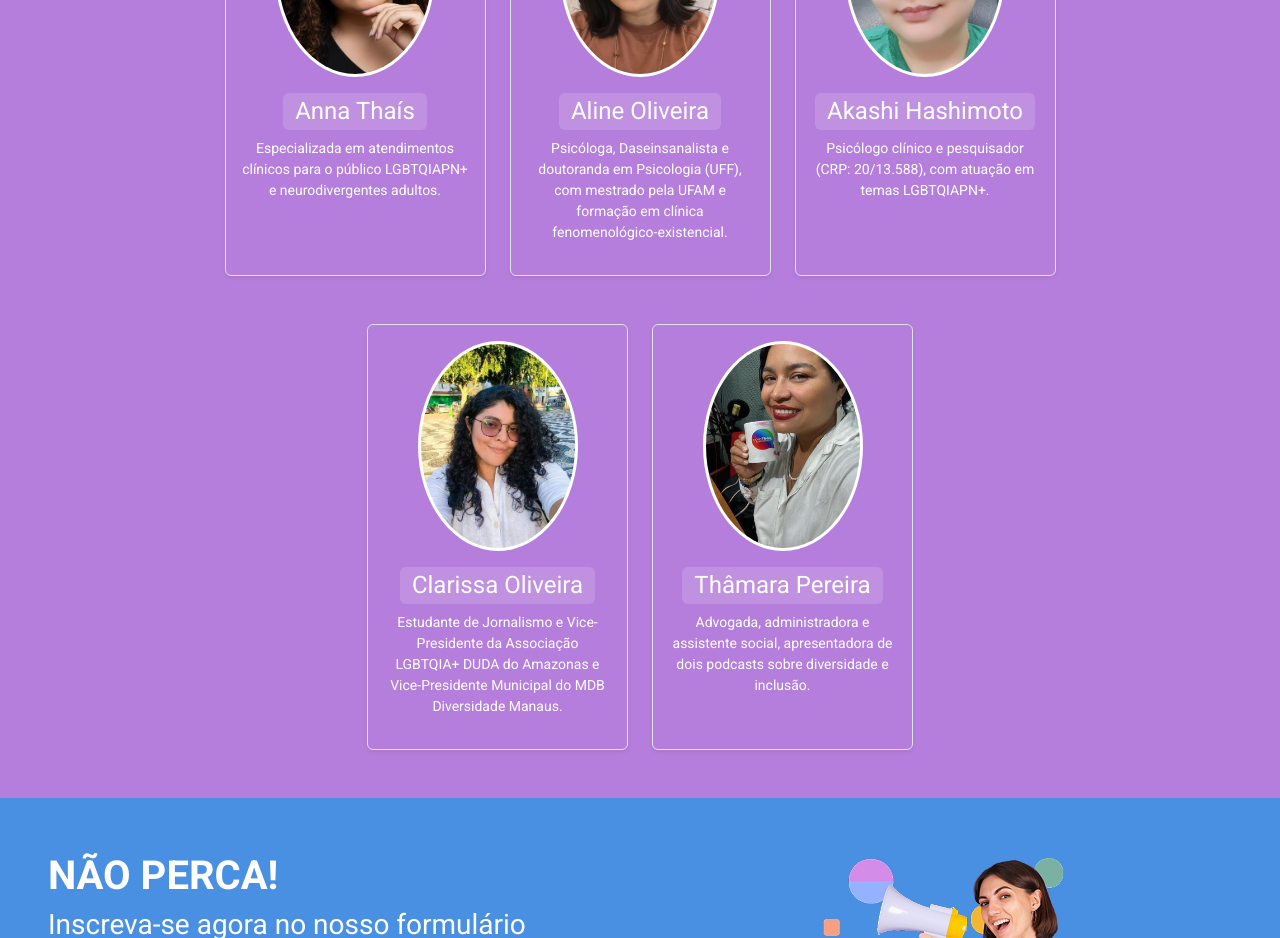
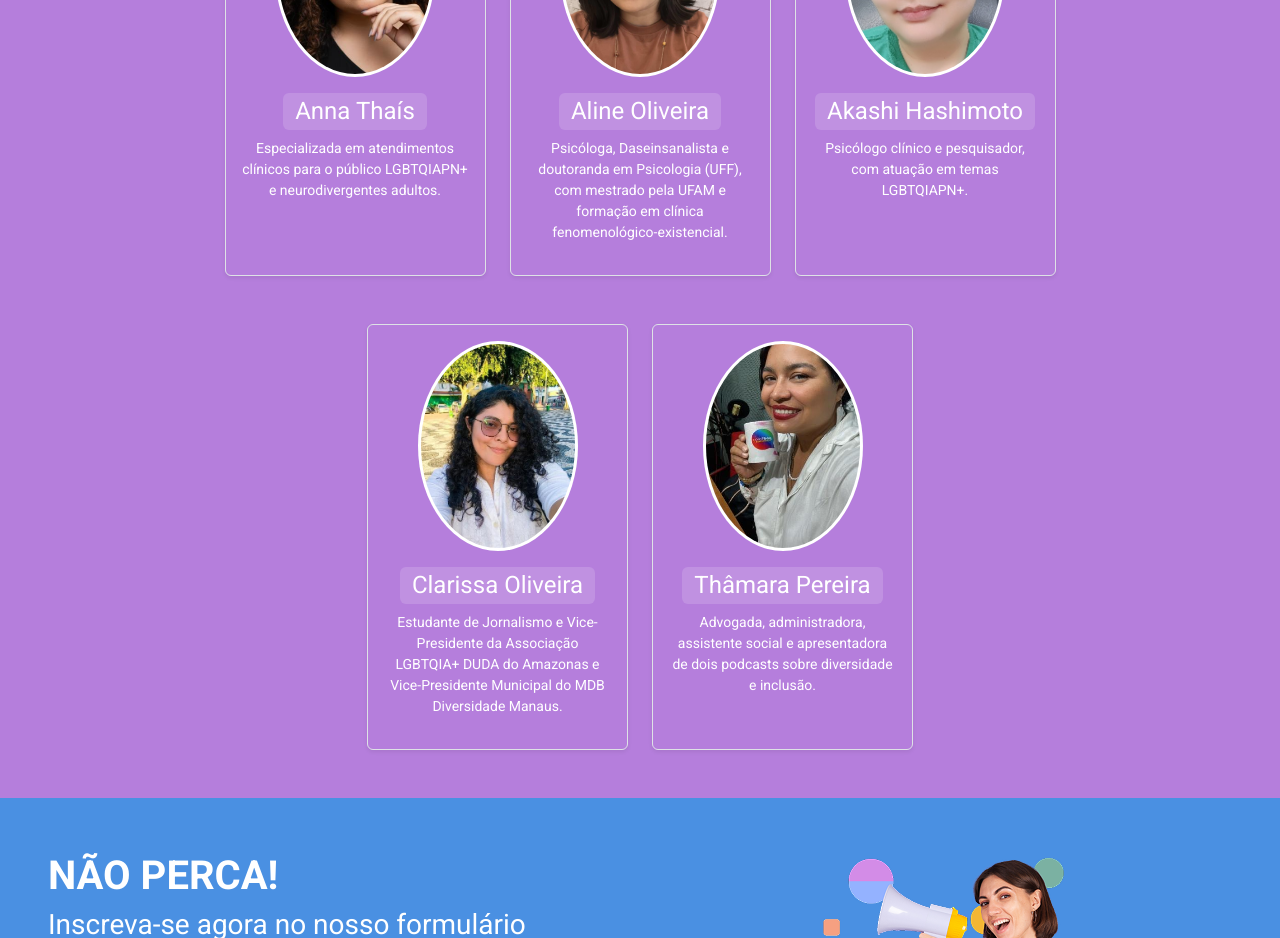
Before and after one commit to PedroJoao17/webnar-psicologia, a plain HTML site: page index.html in a window 1280 px wide. Shown: the part 1780-2718 px from the top of the page. Drawn offline with nearby package versions, Linux system fonts and the light colour scheme.

Commit message:
correção de informações na seção de participantes

```diff
--- a/index.html
+++ b/index.html
@@ -144,7 +144,7 @@
                             class="speaker-img mb-3 img-fluid">
                         <h4 class="mb-2">Akashi Hashimoto</h4>
                         <p class="small">
-                            Psicólogo clínico e pesquisador (CRP: 20/13.588), com atuação em temas LGBTQIAPN+.
+                            Psicólogo clínico e pesquisador, com atuação em temas LGBTQIAPN+.
                         </p>
                     </div>
                 </div>
@@ -170,7 +170,7 @@
                             class="speaker-img mb-3 img-fluid">
                         <h4 class="mb-2">Thâmara Pereira</h4>
                         <p class="small">
-                            Advogada, administradora e assistente social, apresentadora de dois podcasts sobre
+                            Advogada, administradora, assistente social e apresentadora de dois podcasts sobre
                             diversidade e inclusão.
                         </p>
                     </div>
```
